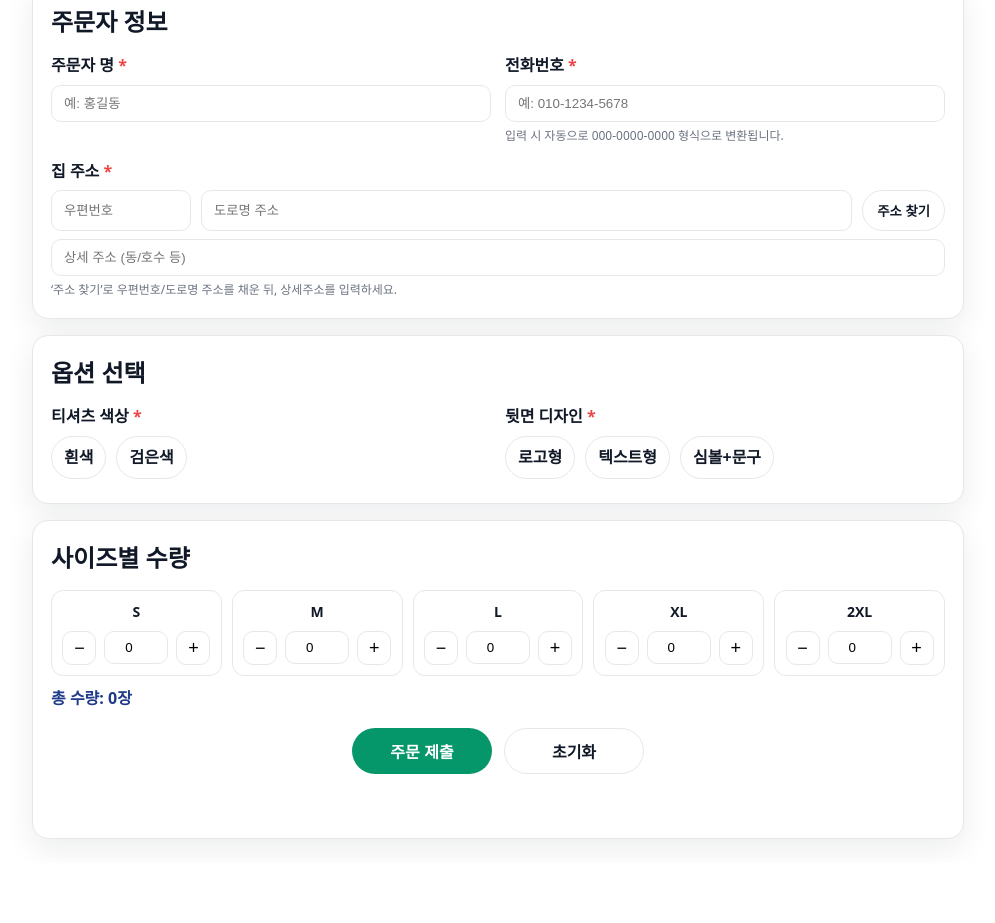
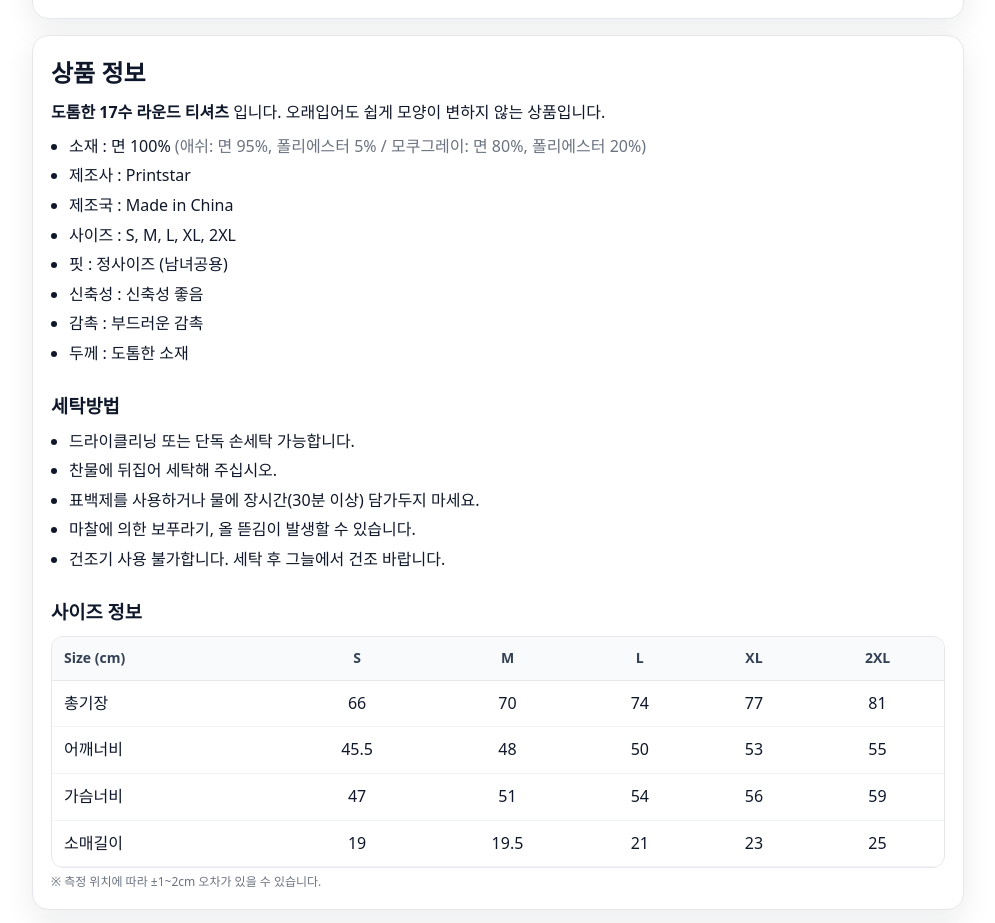
Before and after one commit to hanri-silkworm/hanri-silkworm.github.io, a plain HTML site: page nunu/nunu_tshirt_order.html in a window 1280 px wide. Shown: the part 598-1521 px from the top of the page, without its empty margins (142-1137 px from the left). Before the commit the page ends 1461 px from the top, so only its background shows below. Drawn offline with Linux system fonts and the light colour scheme.

Commit message:
Update nunu_tshirt_order.html

```diff
--- a/nunu/nunu_tshirt_order.html
+++ b/nunu/nunu_tshirt_order.html
@@ -6,7 +6,7 @@
   <title>누에 티셔츠 주문</title>
   <style>
     :root{
-      --bg:#ffffff; --paper:#ffffff; --ink:#111827; --sub:#6b7280;
+      --bg:#ffffff; --paper:#ffffff; --ink:#0f172a; --sub:#6b7280;
       --pri:#4b5563; --muted:#e5e7eb; --ring:rgba(107,114,128,.25);
       --shadow:0 10px 30px rgba(17,24,39,.08);
       --green:#059669; --blue:#1e3a8a;
@@ -38,17 +38,17 @@
     .card{background:var(--paper);border:1px solid var(--muted);border-radius:16px;box-shadow:var(--shadow);overflow:hidden}
     .card .inner{padding:18px}
 
-    /* PRODUCT (이미지 + 설명) */
-    .product{display:grid;grid-template-columns:1.2fr 1fr;gap:18px}
+    /* PRODUCT (이미지 + 요약설명) */
+    .product{display:grid;grid-template-columns:1.15fr 1fr;gap:18px}
     @media (max-width:920px){.product{grid-template-columns:1fr}}
-    .prod-figure{border:1px solid var(--muted);border-radius:12px;overflow:hidden;background:#f3f4f6;display:grid;grid-template-columns:1fr 1fr;gap:1px}
-    .prod-figure img{width:100%;height:100%;object-fit:cover;display:block;aspect-ratio:1/1}
+    .prod-figure{border:1px solid var(--muted);border-radius:12px;overflow:hidden;background:#f3f4f6;display:block}
+    .prod-figure img{width:100%;height:100%;display:block;object-fit:contain;aspect-ratio:4/3}
     .prod-desc h3{margin:0 0 8px}
     .prod-desc p{margin:0 0 10px;color:var(--sub)}
     .bullets{margin:8px 0 0;padding-left:18px}
     .bullets li{margin:4px 0}
 
-    /* FORM */
+    /* FORM 공통 */
     .grid{display:grid;grid-template-columns:1fr 1fr;gap:14px}
     @media (max-width:720px){.grid{grid-template-columns:1fr}}
     label{font-weight:700;display:block;margin-bottom:6px}
@@ -95,6 +95,14 @@
     .actions{display:flex;gap:12px;justify-content:center;padding:16px}
     .addr-row{display:grid;grid-template-columns:140px 1fr auto;gap:10px}
     @media (max-width:720px){.addr-row{grid-template-columns:1fr;}}
+
+    /* ===== 상품 정보 표 ===== */
+    .table-wrap{margin-top:10px;border:1px solid var(--muted);border-radius:12px;background:#fff;overflow:auto}
+    table.spec{width:100%;border-collapse:separate;border-spacing:0;min-width:560px}
+    .spec thead th{position:sticky;top:0;background:#f8fafc;border-bottom:1px solid var(--muted);text-align:left;padding:10px 12px;font-size:14px;color:#334155;white-space:nowrap}
+    .spec tbody td{padding:10px 12px;border-bottom:1px solid #f1f5f9;vertical-align:middle}
+    .spec tbody tr:hover{background:#fafafa}
+    .spec .num{ text-align:center; }
   </style>
   <!-- 다음(카카오) 우편번호 검색 위젯 -->
   <script src="https://t1.daumcdn.net/mapjsapi/bundle/postcode/prod/postcode.v2.js"></script>
@@ -117,32 +125,115 @@
       </div>
     </section>
 
-    <!-- 제품 소개 (이미지 + 설명) -->
+    <!-- 제품 소개 (이미지 + 간단 설명) -->
     <section class="card" aria-labelledby="hdr-prod">
       <div class="inner product">
         <figure class="prod-figure" aria-label="제품 이미지">
-          <!-- 샘플 이미지 2장 (원하는 이미지로 교체) -->
-          <img src="assets/tshirt/tee_front.jpg" alt="티셔츠 앞면 예시" onerror="this.style.opacity=.2; this.alt='이미지 준비중'">
-          <img src="assets/tshirt/tee_back.jpg"  alt="티셔츠 뒷면 예시" onerror="this.style.opacity=.2; this.alt='이미지 준비중'">
+          <img src="https://www.hanri.net/nunu/nunu_tshirt_image.png" alt="누에 티셔츠 제품 이미지" onerror="this.style.opacity=.25; this.alt='이미지 준비중'">
         </figure>
         <div class="prod-desc">
           <h3 id="hdr-prod">누누 실크웜 티셔츠</h3>
           <p>부드러운 코튼 원단에 누에 심볼을 더한 데일리 티셔츠입니다. 흰색/검은색 2가지 색상과 세 가지 뒷면 디자인 옵션을 제공합니다.</p>
           <ul class="bullets">
-            <li>원단: 100% Cotton (200~210g/㎡)</li>
             <li>색상: 흰색 / 검은색</li>
             <li>뒷면 옵션: 로고형 / 텍스트형 / 심볼+문구</li>
             <li>사이즈: S · M · L · XL · 2XL</li>
-            <li>세탁: 뒤집어 약한 세탁 권장</li>
           </ul>
         </div>
       </div>
     </section>
 
-    <!-- 주문자 정보 -->
+    <!-- 상품 정보 + 사이즈 표 -->
     <section class="card" style="margin-top:16px" aria-labelledby="hdr-info">
       <div class="inner">
-        <h2 id="hdr-info" style="margin:0 0 12px">주문자 정보</h2>
+        <h2 id="hdr-info" style="margin:0 0 8px">상품 정보</h2>
+
+        <div style="display:grid;grid-template-columns:1fr;gap:10px">
+          <div>
+            <p style="margin:0 0 8px"><strong>도톰한 17수 라운드 티셔츠</strong> 입니다. 오래입어도 쉽게 모양이 변하지 않는 상품입니다.</p>
+            <ul class="bullets">
+              <li>소재 : 면 100% <span style="color:var(--sub)">(애쉬: 면 95%, 폴리에스터 5% / 모쿠그레이: 면 80%, 폴리에스터 20%)</span></li>
+              <li>제조사 : Printstar</li>
+              <li>제조국 : Made in China</li>
+              <li>사이즈 : S, M, L, XL, 2XL</li>
+              <li>핏 : 정사이즈 (남녀공용)</li>
+              <li>신축성 : 신축성 좋음</li>
+              <li>감촉 : 부드러운 감촉</li>
+              <li>두께 : 도톰한 소재</li>
+            </ul>
+          </div>
+
+          <div>
+            <h3 style="margin:10px 0 6px">세탁방법</h3>
+            <ul class="bullets">
+              <li>드라이클리닝 또는 단독 손세탁 가능합니다.</li>
+              <li>찬물에 뒤집어 세탁해 주십시오.</li>
+              <li>표백제를 사용하거나 물에 장시간(30분 이상) 담가두지 마세요.</li>
+              <li>마찰에 의한 보푸라기, 올 뜯김이 발생할 수 있습니다.</li>
+              <li>건조기 사용 불가합니다. 세탁 후 그늘에서 건조 바랍니다.</li>
+            </ul>
+          </div>
+
+          <div>
+            <h3 style="margin:10px 0 6px">사이즈 정보</h3>
+            <div class="table-wrap">
+              <table class="spec" aria-label="티셔츠 사이즈 표">
+                <thead>
+                  <tr>
+                    <th>Size (cm)</th>
+                    <th class="num">S</th>
+                    <th class="num">M</th>
+                    <th class="num">L</th>
+                    <th class="num">XL</th>
+                    <th class="num">2XL</th>
+                  </tr>
+                </thead>
+                <tbody>
+                  <tr>
+                    <td>총기장</td>
+                    <td class="num">66</td>
+                    <td class="num">70</td>
+                    <td class="num">74</td>
+                    <td class="num">77</td>
+                    <td class="num">81</td>
+                  </tr>
+                  <tr>
+                    <td>어깨너비</td>
+                    <td class="num">45.5</td>
+                    <td class="num">48</td>
+                    <td class="num">50</td>
+                    <td class="num">53</td>
+                    <td class="num">55</td>
+                  </tr>
+                  <tr>
+                    <td>가슴너비</td>
+                    <td class="num">47</td>
+                    <td class="num">51</td>
+                    <td class="num">54</td>
+                    <td class="num">56</td>
+                    <td class="num">59</td>
+                  </tr>
+                  <tr>
+                    <td>소매길이</td>
+                    <td class="num">19</td>
+                    <td class="num">19.5</td>
+                    <td class="num">21</td>
+                    <td class="num">23</td>
+                    <td class="num">25</td>
+                  </tr>
+                </tbody>
+              </table>
+            </div>
+            <div class="subnote">※ 측정 위치에 따라 ±1~2cm 오차가 있을 수 있습니다.</div>
+          </div>
+        </div>
+      </div>
+    </section>
+
+    <!-- 주문자 정보 -->
+    <section class="card" style="margin-top:16px" aria-labelledby="hdr-orderer">
+      <div class="inner">
+        <h2 id="hdr-orderer" style="margin:0 0 12px">주문자 정보</h2>
 
         <div class="grid">
           <div>
@@ -156,7 +247,7 @@
             <div class="subnote">입력 시 자동으로 000-0000-0000 형식으로 변환됩니다.</div>
           </div>
 
-          <!-- 주소: 쇼핑몰 방식(우편번호 검색) -->
+          <!-- 주소 -->
           <div style="grid-column:1/-1">
             <label>집 주소 <span class="req">*</span></label>
             <div class="addr-row" style="margin-bottom:8px">
@@ -220,7 +311,6 @@
         <h2 style="margin:0 0 12px">사이즈별 수량</h2>
 
         <div class="sizes" id="sizesWrap">
-          <!-- 스텝퍼 박스 5개 (S/M/L/XL/2XL) -->
           <div class="size-box" data-size="S">
             <h4>S</h4>
             <div class="stepper">
```
